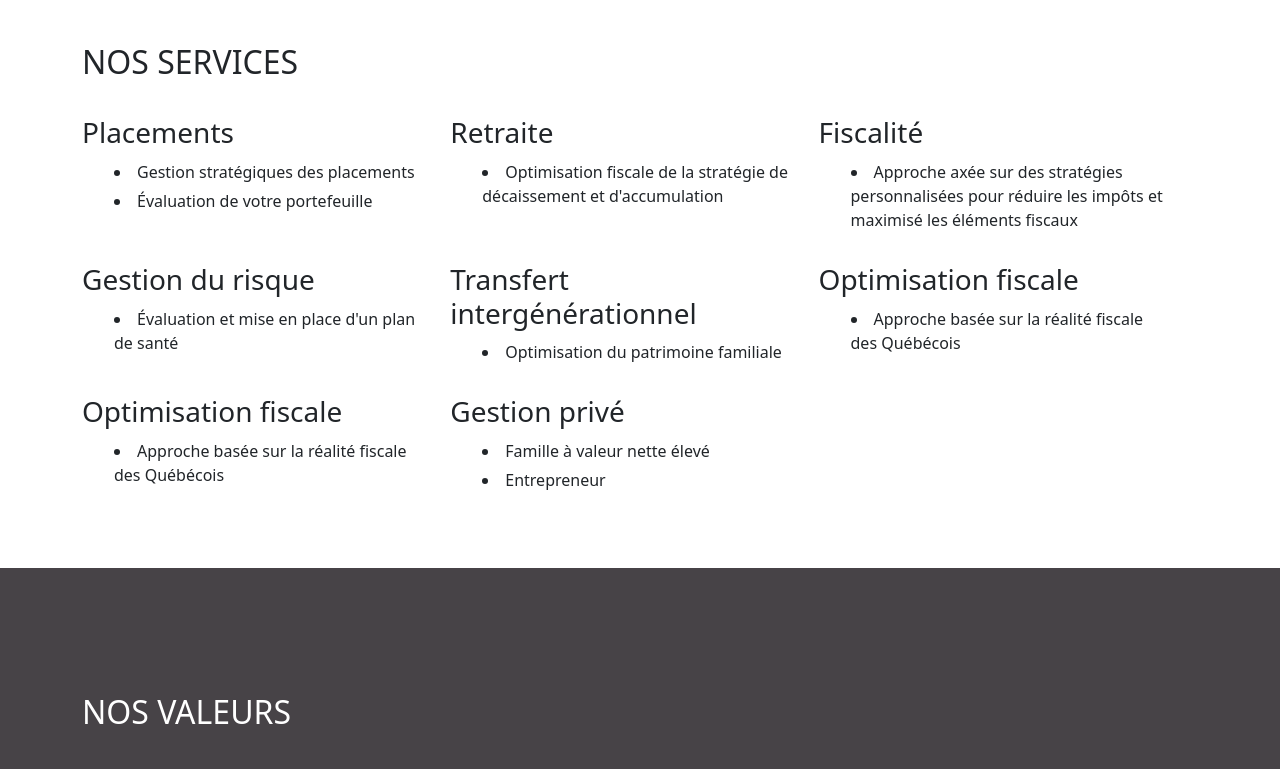
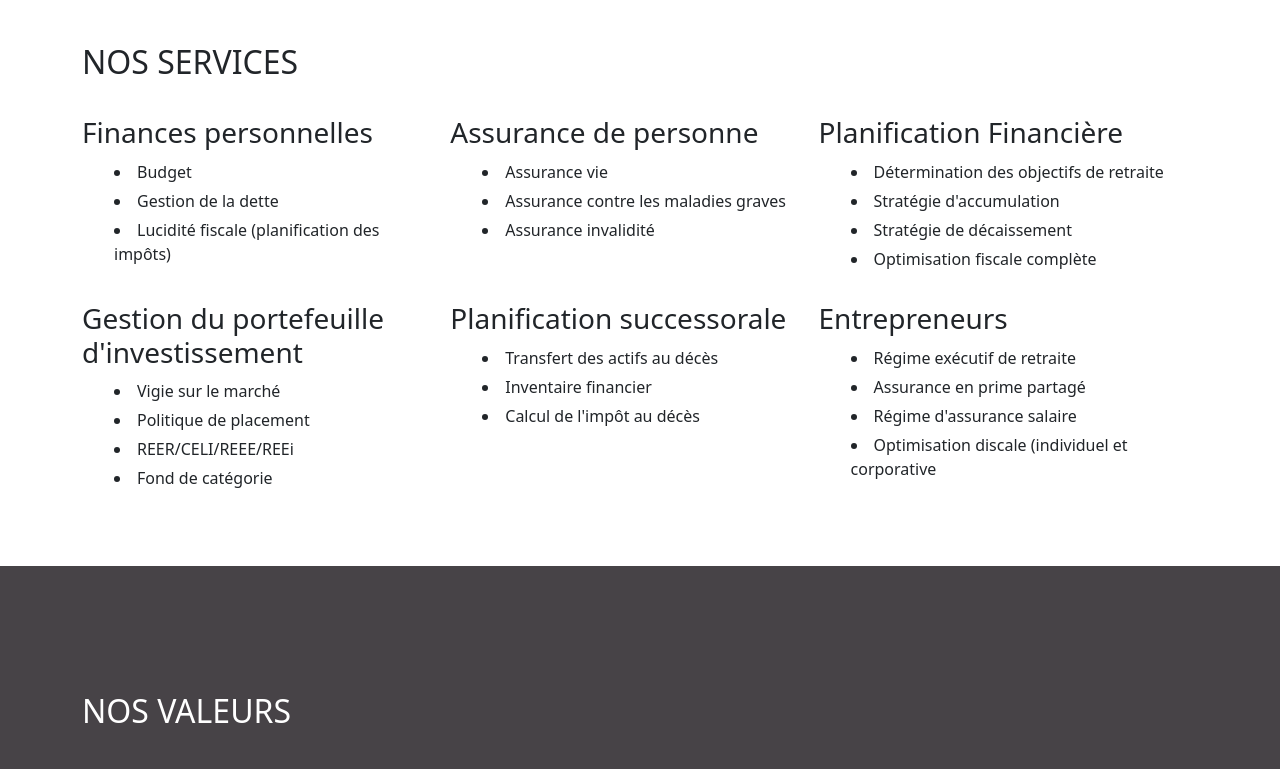
Before and after one commit to Recho25/HolosSiteWeb, a React (Create React App) app: page / in a window 1280 px wide. Shown: the part 802-1571 px from the top of the page. Built offline with nearby package versions, Linux system fonts and the light colour scheme; no server answers.

Commit message:
readjust values and add 1 todo

```diff
--- a/src/App.scss
+++ b/src/App.scss
@@ -34,8 +34,9 @@ $tablet-width: 1100px;
 }
 
 h1{
-  font-size: 70px;
+  font-size: 150%;
   text-transform: uppercase;
+  font-family:"Arial Black";
 }
 
 h2{
--- a/src/components/Equipe.jsx
+++ b/src/components/Equipe.jsx
@@ -19,7 +19,7 @@ let equipe =  [
         "img" : "/img/photoOlivier.jpg",
         "titre" : "B.A.A, Associé",
         "linkedIn": "https://www.google.ca",
-        "booking": "https://google.ca",
+        "booking": "https://outlook.office365.com/owa/calendar/HolosservicesfinanciersInc@sfl.ca/bookings/",
         "roles"  : [
             "Conseiller en sécurité financière",
             "Représentant en épargne collective"
@@ -43,6 +43,7 @@ let equipe =  [
         "linkedIn": "https://www.google.ca",
         "booking": "https://google.ca",
         "roles"  : [
+            "Président Plani-Concept",
             "Partenaire associé",
             "Représentant en épargne collective",
             "Conseiller en sécurité financière"
@@ -55,7 +56,7 @@ let equipe =  [
         "linkedIn": "https://www.google.ca",
         "booking": "https://google.ca",
         "roles"  : [
-            "Plani-Concept.inc & Holos Services Financiers",
+            "Plani-Concept & Holos Services Financiers",
             "SFL Gestion de patrimoine"
         ]
     },
@@ -66,7 +67,7 @@ let equipe =  [
         "linkedIn": "https://www.google.ca",
         "booking": "https://google.ca",
         "roles"  : [
-            "Plani-Concept.inc & Holos Services Financiers",
+            "Plani-Concept & Holos Services Financiers",
             "SFL Gestion de patrimoine"
         ]
     },
--- a/src/components/Footer/ContactCards.jsx
+++ b/src/components/Footer/ContactCards.jsx
@@ -5,42 +5,43 @@ function GroupExample() {
     return (
         <CardGroup>
             <Card>
-                <Card.Img variant="top" src="/img/sfl_expertise.png" />
+                <a href={"https://www.sflexpertise.ca/"}>
+
+                    <Card.Img variant="top" src="/img/sfl_expertise.png" style={{marginLeft:"1em"}} />
+                </a>
                 <Card.Body>
-                    <Card.Title>Card title</Card.Title>
+                    {/*<Card.Title></Card.Title>*/}
                     <Card.Text>
-                        There are many variations of passages of Lorem Ipsum available, but the majority have suffered alteration
-                        in some form, by injected humour, or randomised words which don't look even slightly believable.
+                        SFL Expertise, c’est un centre d’expertise en pleine croissance dont les outils d’analyse distinctifs reposent sur l’innovation et la recherche-développement. C’est une équipe de professionnels qui travaillent conjointement avec votre conseiller en sécurité financière pour vous aider à prendre des décisions financières éclairées qui vous permettront de réaliser vos projets d’avenir.
                     </Card.Text>
                 </Card.Body>
-                <Card.Footer>
-                    <small className="text-muted">Expertise</small>
-                </Card.Footer>
+                {/*<Card.Footer>*/}
+                {/*    <small className="text-muted">Expertise</small>*/}
+                {/*</Card.Footer>*/}
             </Card>
             <Card>
                 <Card.Img variant="top" src="/img/sfl_patrimoine.jpg" />
                 <Card.Body>
-                    <Card.Title>Card title</Card.Title>
+                    {/*<Card.Title>Card title</Card.Title>*/}
                     <Card.Text>
-                        There are many variations of passages of Lorem Ipsum available, but the majority have suffered
-                        alteration in some form, by injected humour, or randomised words which don't look even slightly believable.
+                        Peu importe la complexité de votre situation financière, vous souhaitez réaliser vos rêves et vos projets de vie les plus chers. Votre conseiller SFL vous offre ses conseils avisés pour les réaliser tout en protégeant votre bien-être et celui de vos proches.
                     </Card.Text>
                 </Card.Body>
-                <Card.Footer>
-                    <small className="text-muted">Fiabilite</small>
-                </Card.Footer>
+                {/*<Card.Footer>*/}
+                {/*    <small className="text-muted">Fiabilite</small>*/}
+                {/*</Card.Footer>*/}
             </Card>
             <Card>
-                <Card.Img variant="top" src="/img/planipret.webp" />
+                <Card.Img variant="top" src="/img/planipret.webp" style={{marginLeft:"1em"}}/>
                 <Card.Body>
-                    <Card.Title>Card title</Card.Title>
+                    {/*<Card.Title>Card title</Card.Title>*/}
                     <Card.Text>
                         There are many variations of passages of Lorem Ipsum available, but the majority have suffered alteration in some form, by injected humour, or randomised words which don't look even slightly believable. If you are going to use a passage of Lorem Ipsum, you need to be sure there isn't anything embarrassing hidden in the middle of text.
                     </Card.Text>
                 </Card.Body>
-                <Card.Footer>
-                    <small className="text-muted">Honneur</small>
-                </Card.Footer>
+                {/*<Card.Footer>*/}
+                {/*    <small className="text-muted">Honneur</small>*/}
+                {/*</Card.Footer>*/}
             </Card>
         </CardGroup>
     );
--- a/src/components/Footer/Footer.jsx
+++ b/src/components/Footer/Footer.jsx
@@ -2,10 +2,6 @@ import "./footer.scss";
 import React, {Component, Fragment} from 'react'
 import GroupExample from "./ContactCards";
 
-
-
-
-const AnyReactComponent = ({ text }) => <div>{text}</div>;
 
 class Footer extends Component {
     constructor(props) {
@@ -42,6 +38,7 @@ class Footer extends Component {
                     </div>
                     <div className="container">
                         <div className="logo_wrapper">
+                            <h2>Nos partenaires</h2>
                             <GroupExample></GroupExample>
                         </div>
                     <div className="container">
--- a/src/components/Header/header.scss
+++ b/src/components/Header/header.scss
@@ -73,7 +73,7 @@ header{
   .addons_info{
     z-index: 1;
     position: absolute;
-    background-color: #fabe7b;
+    background-color: #696969;
     border-bottom: 1px solid black;
     box-shadow: 0px 5px 15px -8px rgba(0,0,0,0.7);
     width: 100%;
@@ -318,6 +318,7 @@ header.open .btn_burger, header.open .btn_burger:hover{
   a{
     background-color: #fabe7b;
     padding: 18px;
+    border-style: dot-dash;
     text-decoration: none;
     color: #232323;
     display: inline-block;
@@ -345,7 +346,7 @@ header.open .btn_burger, header.open .btn_burger:hover{
         top: 0;
       }
       span{
-        color: black;
+        color: #fabe7b;
         position: relative;
         z-index: 10;
       }
--- a/src/components/Services.jsx
+++ b/src/components/Services.jsx
@@ -14,53 +14,55 @@ return  (data.map((desc) =>
 }
 let services =  [
     {
-        "serviceName" : "Placements",
+        "serviceName" : "Finances personnelles",
         "serviceDescription"  : [
-            "Gestion stratégiques des placements",
-            "Évaluation de votre portefeuille"
+            "Budget",
+            "Gestion de la dette",
+            "Lucidité fiscale (planification des impôts)"
         ]
     },
     {
-        "serviceName" : "Retraite",
+        "serviceName" : "Assurance de personne",
         "serviceDescription"  : [
-            "Optimisation fiscale de la stratégie de décaissement et d'accumulation"
+            "Assurance vie",
+            "Assurance contre les maladies graves",
+            "Assurance invalidité"
         ]
     },
     {
-        "serviceName" : "Fiscalité",
+        "serviceName" : "Planification Financière",
         "serviceDescription"  : [
-            "Approche axée sur des stratégies personnalisées pour réduire les impôts et maximisé les éléments fiscaux"
+            "Détermination des objectifs de retraite",
+            "Stratégie d'accumulation",
+            "Stratégie de décaissement",
+            "Optimisation fiscale complète"
         ]
     },
     {
-        "serviceName" : "Gestion du risque",
+        "serviceName" : "Gestion du portefeuille d'investissement",
         "serviceDescription"  : [
-            "Évaluation et mise en place d'un plan de santé"
+            "Vigie sur le marché",
+            "Politique de placement",
+            "REER/CELI/REEE/REEi",
+            "Fond de catégorie"
         ]
     },
     {
-        "serviceName" : "Transfert intergénérationnel",
+        "serviceName" : "Planification successorale",
         "serviceDescription"  : [
-            "Optimisation du patrimoine familiale"
+            "Transfert des actifs au décès",
+            "Inventaire financier",
+            "Calcul de l'impôt au décès"
         ]
     },
     {
-        "serviceName" : "Optimisation fiscale",
+        "serviceName" : "Entrepreneurs",
         "serviceDescription"  : [
-            "Approche basée sur la réalité fiscale des Québécois"
-        ]
-    },
-    {
-        "serviceName" : "Optimisation fiscale",
-        "serviceDescription"  : [
-            "Approche basée sur la réalité fiscale des Québécois"
-        ]
-    },
-    {
-        "serviceName" : "Gestion privé",
-        "serviceDescription"  : [
-            "Famille à valeur nette élevé",
-            "Entrepreneur"
+            "Régime exécutif de retraite",
+            "Assurance en prime partagé",
+            "Régime d'assurance salaire",
+            "Optimisation discale (individuel et corporative"
+
         ]
     }
 ]
```
